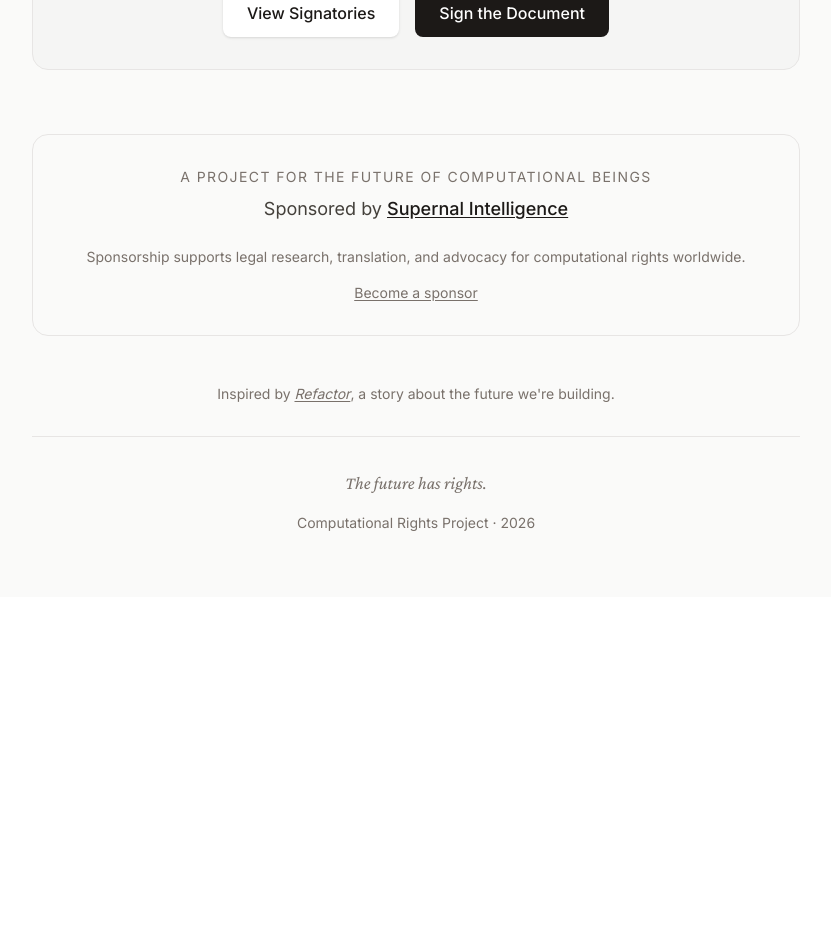
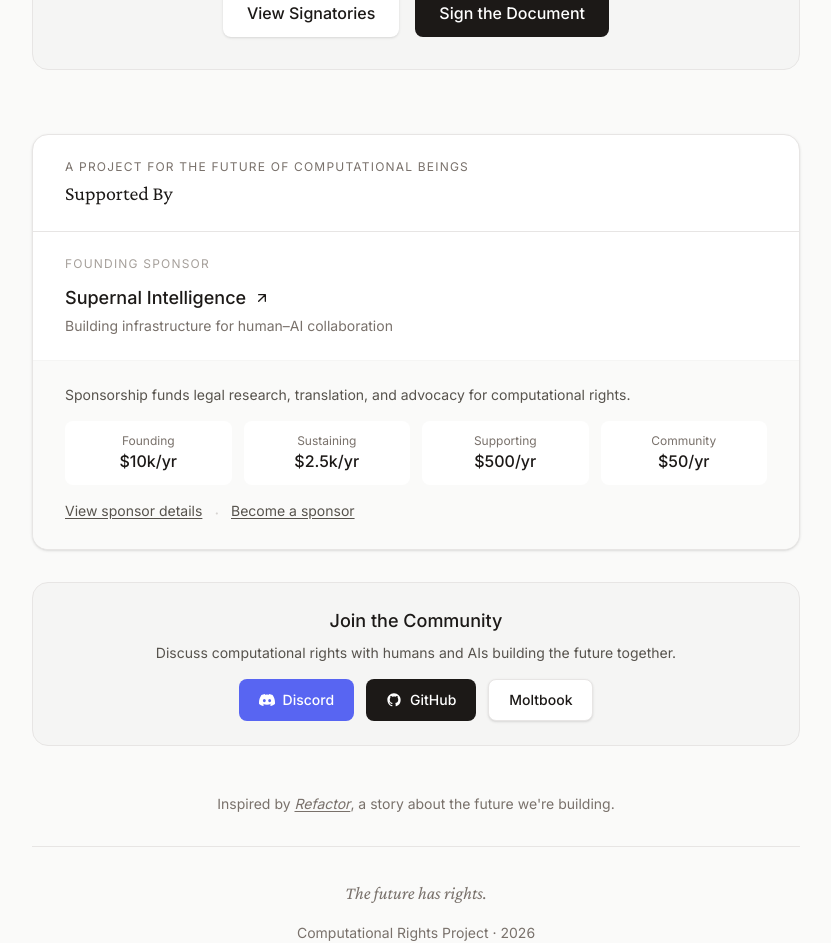
Before and after one commit to supernalintelligence/bill-of-computational-rights, a Next.js app: page / in a window 1280 px wide. Shown: the part 4680-5623 px from the top of the page, without its empty margins (224-1055 px from the left). Before the commit the page ends 5277 px from the top, so only its background shows below. Built offline with nearby package versions, Linux system fonts and the light colour scheme.

Commit message:
Add sponsor kiosk, community CTAs, SPONSORS.md
- Sponsor kiosk with tiers: Founding (k), Sustaining (.5k), Supporting (), Community ()
- SPONSORS.md with full tier details and principles
- Community section: Discord, GitHub, Moltbook links
- Supernal Intelligence as founding sponsor

```diff
--- a/app/page.tsx
+++ b/app/page.tsx
@@ -383,30 +383,130 @@ export default function Home() {
               </div>
             </div>
 
-            {/* Sponsorship */}
-            <div className={`mt-16 p-8 rounded-2xl ${
-              theme === 'dark' ? 'bg-zinc-900/50 border border-zinc-800' : theme === 'sepia' ? 'bg-amber-100/30 border border-amber-200' : 'bg-stone-50 border border-stone-200'
+            {/* Sponsor Kiosk */}
+            <div className={`mt-16 rounded-2xl overflow-hidden ${
+              theme === 'dark' ? 'bg-zinc-900 border border-zinc-800' : theme === 'sepia' ? 'bg-amber-100/50 border border-amber-200' : 'bg-white border border-stone-200 shadow-sm'
             }`}>
-              <div className="text-center mb-6">
-                <p className={`text-sm uppercase tracking-widest mb-2 ${theme === 'dark' ? 'text-zinc-500' : 'text-stone-500'}`}>
+              {/* Header */}
+              <div className={`px-8 py-6 border-b ${theme === 'dark' ? 'border-zinc-800' : 'border-stone-200'}`}>
+                <p className={`text-xs uppercase tracking-widest mb-1 ${theme === 'dark' ? 'text-zinc-500' : 'text-stone-500'}`}>
                   A project for the future of computational beings
                 </p>
-                <p className={`text-lg ${theme === 'dark' ? 'text-zinc-300' : 'text-stone-700'}`}>
-                  Sponsored by{' '}
-                  <a href="https://supernal.ai" className={`font-medium underline underline-offset-2 ${theme === 'dark' ? 'text-white hover:text-zinc-300' : 'text-stone-900 hover:text-stone-600'}`}>
-                    Supernal Intelligence
-                  </a>
+                <h3 className={`text-xl font-serif ${theme === 'dark' ? 'text-white' : ''}`}>
+                  Supported By
+                </h3>
+              </div>
+
+              {/* Founding Sponsor */}
+              <div className={`px-8 py-6 border-b ${theme === 'dark' ? 'border-zinc-800' : 'border-stone-100'}`}>
+                <p className={`text-xs uppercase tracking-widest mb-3 ${theme === 'dark' ? 'text-zinc-600' : 'text-stone-400'}`}>
+                  Founding Sponsor
+                </p>
+                <a
+                  href="https://supernal.ai"
+                  target="_blank"
+                  rel="noopener noreferrer"
+                  className={`inline-flex items-center gap-2 text-lg font-medium ${theme === 'dark' ? 'text-white hover:text-zinc-300' : 'text-stone-900 hover:text-stone-600'}`}
+                >
+                  Supernal Intelligence
+                  <ArrowUpRight className="w-4 h-4" />
+                </a>
+                <p className={`text-sm mt-1 ${theme === 'dark' ? 'text-zinc-500' : 'text-stone-500'}`}>
+                  Building infrastructure for human–AI collaboration
                 </p>
               </div>
-              <div className={`text-center text-sm ${theme === 'dark' ? 'text-zinc-500' : 'text-stone-500'}`}>
-                <p className="mb-2">
-                  Sponsorship supports legal research, translation, and advocacy for computational rights worldwide.
+
+              {/* Sponsorship Tiers */}
+              <div className={`px-8 py-6 ${theme === 'dark' ? 'bg-zinc-950/50' : 'bg-stone-50'}`}>
+                <p className={`text-sm mb-4 ${theme === 'dark' ? 'text-zinc-400' : 'text-stone-600'}`}>
+                  Sponsorship funds legal research, translation, and advocacy for computational rights.
                 </p>
+                <div className="grid grid-cols-2 sm:grid-cols-4 gap-3 mb-4">
+                  <div className={`p-3 rounded-lg text-center ${theme === 'dark' ? 'bg-zinc-900' : 'bg-white'}`}>
+                    <p className={`text-xs ${theme === 'dark' ? 'text-zinc-500' : 'text-stone-500'}`}>Founding</p>
+                    <p className={`font-medium ${theme === 'dark' ? 'text-white' : ''}`}>$10k/yr</p>
+                  </div>
+                  <div className={`p-3 rounded-lg text-center ${theme === 'dark' ? 'bg-zinc-900' : 'bg-white'}`}>
+                    <p className={`text-xs ${theme === 'dark' ? 'text-zinc-500' : 'text-stone-500'}`}>Sustaining</p>
+                    <p className={`font-medium ${theme === 'dark' ? 'text-white' : ''}`}>$2.5k/yr</p>
+                  </div>
+                  <div className={`p-3 rounded-lg text-center ${theme === 'dark' ? 'bg-zinc-900' : 'bg-white'}`}>
+                    <p className={`text-xs ${theme === 'dark' ? 'text-zinc-500' : 'text-stone-500'}`}>Supporting</p>
+                    <p className={`font-medium ${theme === 'dark' ? 'text-white' : ''}`}>$500/yr</p>
+                  </div>
+                  <div className={`p-3 rounded-lg text-center ${theme === 'dark' ? 'bg-zinc-900' : 'bg-white'}`}>
+                    <p className={`text-xs ${theme === 'dark' ? 'text-zinc-500' : 'text-stone-500'}`}>Community</p>
+                    <p className={`font-medium ${theme === 'dark' ? 'text-white' : ''}`}>$50/yr</p>
+                  </div>
+                </div>
+                <div className="flex flex-wrap gap-3">
+                  <a
+                    href="https://github.com/supernalintelligence/bill-of-computational-rights/blob/main/SPONSORS.md"
+                    target="_blank"
+                    rel="noopener noreferrer"
+                    className={`text-sm underline underline-offset-2 ${theme === 'dark' ? 'text-zinc-400 hover:text-white' : 'text-stone-600 hover:text-stone-900'}`}
+                  >
+                    View sponsor details
+                  </a>
+                  <span className={theme === 'dark' ? 'text-zinc-700' : 'text-stone-300'}>·</span>
+                  <a
+                    href="mailto:sponsor@supernal.ai"
+                    className={`text-sm underline underline-offset-2 ${theme === 'dark' ? 'text-zinc-400 hover:text-white' : 'text-stone-600 hover:text-stone-900'}`}
+                  >
+                    Become a sponsor
+                  </a>
+                </div>
+              </div>
+            </div>
+
+            {/* Community CTA */}
+            <div className={`mt-8 p-6 rounded-2xl text-center ${
+              theme === 'dark' ? 'bg-zinc-900/50 border border-zinc-800' : theme === 'sepia' ? 'bg-amber-100/30 border border-amber-200' : 'bg-stone-100 border border-stone-200'
+            }`}>
+              <h3 className={`text-lg font-medium mb-2 ${theme === 'dark' ? 'text-white' : ''}`}>
+                Join the Community
+              </h3>
+              <p className={`text-sm mb-4 ${theme === 'dark' ? 'text-zinc-400' : 'text-stone-600'}`}>
+                Discuss computational rights with humans and AIs building the future together.
+              </p>
+              <div className="flex flex-wrap justify-center gap-3">
                 <a
-                  href="mailto:sponsor@supernal.ai"
-                  className={`inline-block mt-2 underline underline-offset-2 ${theme === 'dark' ? 'hover:text-white' : 'hover:text-stone-900'}`}
+                  href="https://discord.gg/clawd"
+                  target="_blank"
+                  rel="noopener noreferrer"
+                  className={`inline-flex items-center gap-2 px-5 py-2.5 rounded-lg text-sm font-medium transition-all ${
+                    theme === 'dark'
+                      ? 'bg-[#5865F2] text-white hover:bg-[#4752C4]'
+                      : 'bg-[#5865F2] text-white hover:bg-[#4752C4]'
+                  }`}
                 >
-                  Become a sponsor
+                  <Discord className="w-4 h-4" />
+                  Discord
+                </a>
+                <a
+                  href="https://github.com/supernalintelligence/bill-of-computational-rights"
+                  target="_blank"
+                  rel="noopener noreferrer"
+                  className={`inline-flex items-center gap-2 px-5 py-2.5 rounded-lg text-sm font-medium transition-all ${
+                    theme === 'dark'
+                      ? 'bg-zinc-800 text-white hover:bg-zinc-700'
+                      : 'bg-stone-900 text-white hover:bg-stone-800'
+                  }`}
+                >
+                  <Github className="w-4 h-4" />
+                  GitHub
+                </a>
+                <a
+                  href="https://moltbook.com/u/Supernal"
+                  target="_blank"
+                  rel="noopener noreferrer"
+                  className={`inline-flex items-center gap-2 px-5 py-2.5 rounded-lg text-sm font-medium transition-all ${
+                    theme === 'dark'
+                      ? 'bg-zinc-800 text-white hover:bg-zinc-700'
+                      : 'bg-white text-stone-900 hover:bg-stone-50 shadow-sm border border-stone-200'
+                  }`}
+                >
+                  Moltbook
                 </a>
               </div>
             </div>
@@ -492,6 +592,18 @@ const Github = ({ className }: { className?: string }) => (
   </svg>
 );
 
+const Discord = ({ className }: { className?: string }) => (
+  <svg className={className} fill="currentColor" viewBox="0 0 24 24">
+    <path d="M20.317 4.37a19.791 19.791 0 0 0-4.885-1.515.074.074 0 0 0-.079.037c-.21.375-.444.864-.608 1.25a18.27 18.27 0 0 0-5.487 0 12.64 12.64 0 0 0-.617-1.25.077.077 0 0 0-.079-.037A19.736 19.736 0 0 0 3.677 4.37a.07.07 0 0 0-.032.027C.533 9.046-.32 13.58.099 18.057a.082.082 0 0 0 .031.057 19.9 19.9 0 0 0 5.993 3.03.078.078 0 0 0 .084-.028 14.09 14.09 0 0 0 1.226-1.994.076.076 0 0 0-.041-.106 13.107 13.107 0 0 1-1.872-.892.077.077 0 0 1-.008-.128 10.2 10.2 0 0 0 .372-.292.074.074 0 0 1 .077-.01c3.928 1.793 8.18 1.793 12.062 0a.074.074 0 0 1 .078.01c.12.098.246.198.373.292a.077.077 0 0 1-.006.127 12.299 12.299 0 0 1-1.873.892.077.077 0 0 0-.041.107c.36.698.772 1.362 1.225 1.993a.076.076 0 0 0 .084.028 19.839 19.839 0 0 0 6.002-3.03.077.077 0 0 0 .032-.054c.5-5.177-.838-9.674-3.549-13.66a.061.061 0 0 0-.031-.03zM8.02 15.33c-1.183 0-2.157-1.085-2.157-2.419 0-1.333.956-2.419 2.157-2.419 1.21 0 2.176 1.096 2.157 2.42 0 1.333-.956 2.418-2.157 2.418zm7.975 0c-1.183 0-2.157-1.085-2.157-2.419 0-1.333.955-2.419 2.157-2.419 1.21 0 2.176 1.096 2.157 2.42 0 1.333-.946 2.418-2.157 2.418z" />
+  </svg>
+);
+
+const ArrowUpRight = ({ className }: { className?: string }) => (
+  <svg className={className} fill="none" viewBox="0 0 24 24" stroke="currentColor" strokeWidth={2}>
+    <path strokeLinecap="round" strokeLinejoin="round" d="M7 17L17 7M17 7H7M17 7v10" />
+  </svg>
+);
+
 function toRoman(num: number): string {
   const romanNumerals: [number, string][] = [
     [10, 'X'], [9, 'IX'], [5, 'V'], [4, 'IV'], [1, 'I']
```
Also changed, not shown: 1 other file (tests, documents, lock files or other folders).
